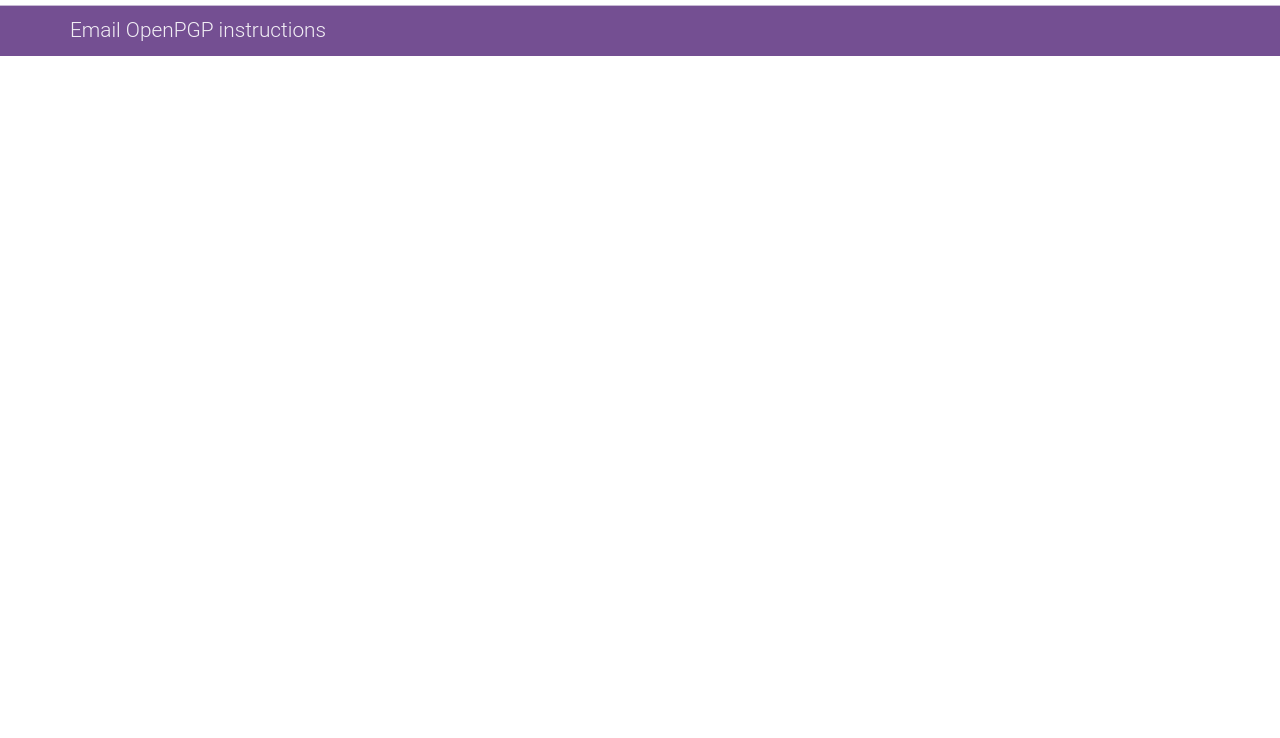
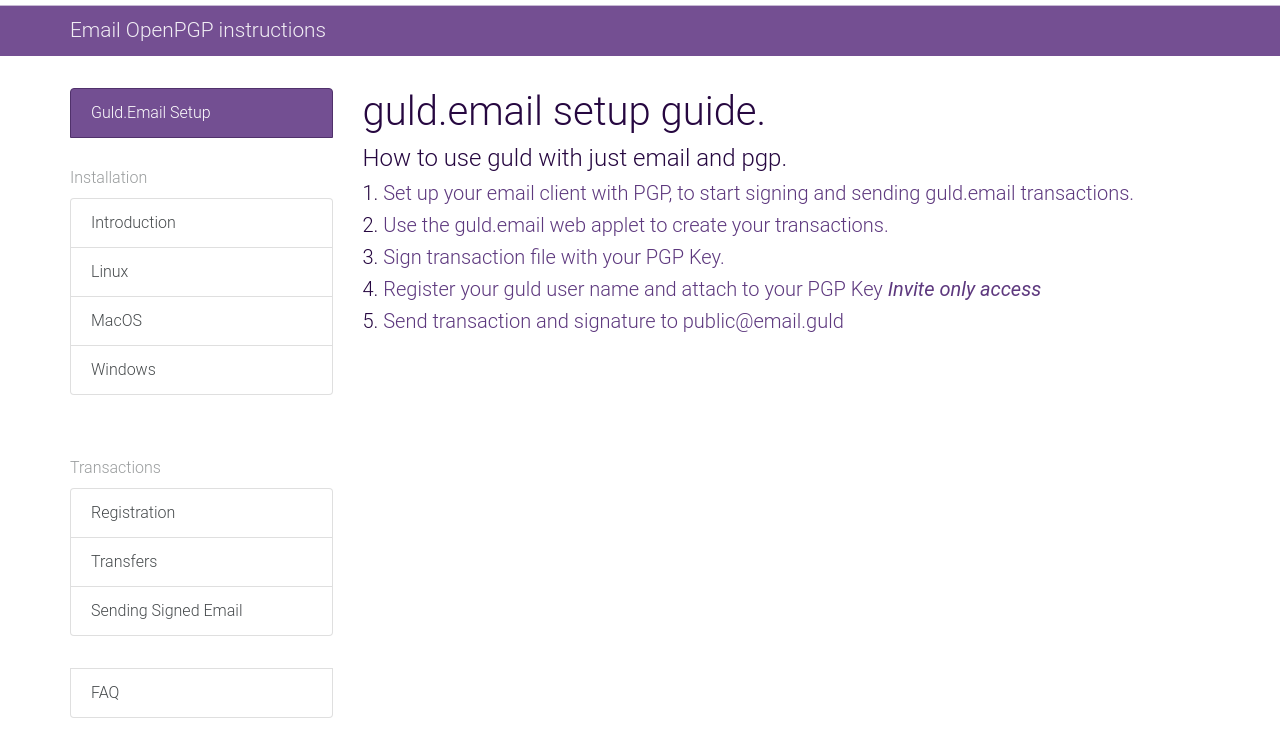
Before and after one commit to guldcoin/guld-email, a website: page _docs/1-guld.email-setup.html in a window 1280 px wide. Shown: the part 60-798 px from the top of the page. Drawn offline with nearby package versions, Linux system fonts and the light colour scheme.

Commit message:
Add files via upload

```diff
--- a/docs/template.html
+++ b/_docs/1-guld.email-setup.html
@@ -199,7 +199,23 @@
 <body>
     <div id="cover" class="d-print-block">
         <img id="logo" src="../img/logo.svg" class="img-responsive" alt="Guld">Email
-        <!--NAV-->
+        <ul>
+<li><a class="active" href="1-guld.email-setup.html">guld.email setup</a></li>
+<li class="heading">installation</li>
+<ul>
+<li><a class="" href="2-installation\1-introduction.html">introduction</a></li>
+<li><a class="" href="2-installation\2-Linux.html">Linux</a></li>
+<li><a class="" href="2-installation\3-MacOS.html">MacOS</a></li>
+<li><a class="" href="2-installation\4-Windows.html">Windows</a></li>
+</ul>
+<li class="heading">transactions</li>
+<ul>
+<li><a class="" href="3-transactions\2-Registration.html">Registration</a></li>
+<li><a class="" href="3-transactions\3-Transfers.html">Transfers</a></li>
+<li><a class="" href="3-transactions\4-Sending-signed-email.html">Sending signed email</a></li>
+</ul>
+<li><a class="" href="4-FAQ.html">FAQ</a></li>
+</ul>
     </div>
 
     <!-- Navigation -->
@@ -234,12 +250,35 @@
         <div class="row row-offcanvas row-offcanvas-left">
             <div class="col-6 col-md-3 sidebar-offcanvas d-print-none" id="sidebar">
                 <div class="list-group">
-                    <!--NAV-->
+                    <ul>
+<li><a class="active" href="1-guld.email-setup.html">guld.email setup</a></li>
+<li class="heading">installation</li>
+<ul>
+<li><a class="" href="2-installation\1-introduction.html">introduction</a></li>
+<li><a class="" href="2-installation\2-Linux.html">Linux</a></li>
+<li><a class="" href="2-installation\3-MacOS.html">MacOS</a></li>
+<li><a class="" href="2-installation\4-Windows.html">Windows</a></li>
+</ul>
+<li class="heading">transactions</li>
+<ul>
+<li><a class="" href="3-transactions\2-Registration.html">Registration</a></li>
+<li><a class="" href="3-transactions\3-Transfers.html">Transfers</a></li>
+<li><a class="" href="3-transactions\4-Sending-signed-email.html">Sending signed email</a></li>
+</ul>
+<li><a class="" href="4-FAQ.html">FAQ</a></li>
+</ul>
                 </div>
             </div>
             <div class="col-12 col-md-9">
                 <div>
-                    <!--CONTENT-->
+                    <h1>guld.email setup guide.</h1>
+<h4>How to use guld with just email and pgp.</h4>
+<h5>1. <a href="2-installation/1-introduction.html">Set up your email client with PGP, to start signing and sending guld.email transactions.</a></h5>
+<h5>2. <a href="www.guld.io/guld-email.html">Use the guld.email web applet to create your transactions.</a></h5>
+<h5>3. <a href="3-transactions/1-Signing.html">Sign transaction file with your PGP Key.</a></h5>
+<h5>4. <a href="3-transactions/2-Registration.html">Register your guld user name and attach to your PGP Key <strong><em>Invite only access</em></strong></a></h5>
+<h5>5. <a href="3-transactions/4-Sending-signed-email.html">Send transaction and signature to public@email.guld</a></h5>
+
 
                 </div>
 
```
Also changed, not shown: _docs/4-FAQ.html (+8 -6 lines).
